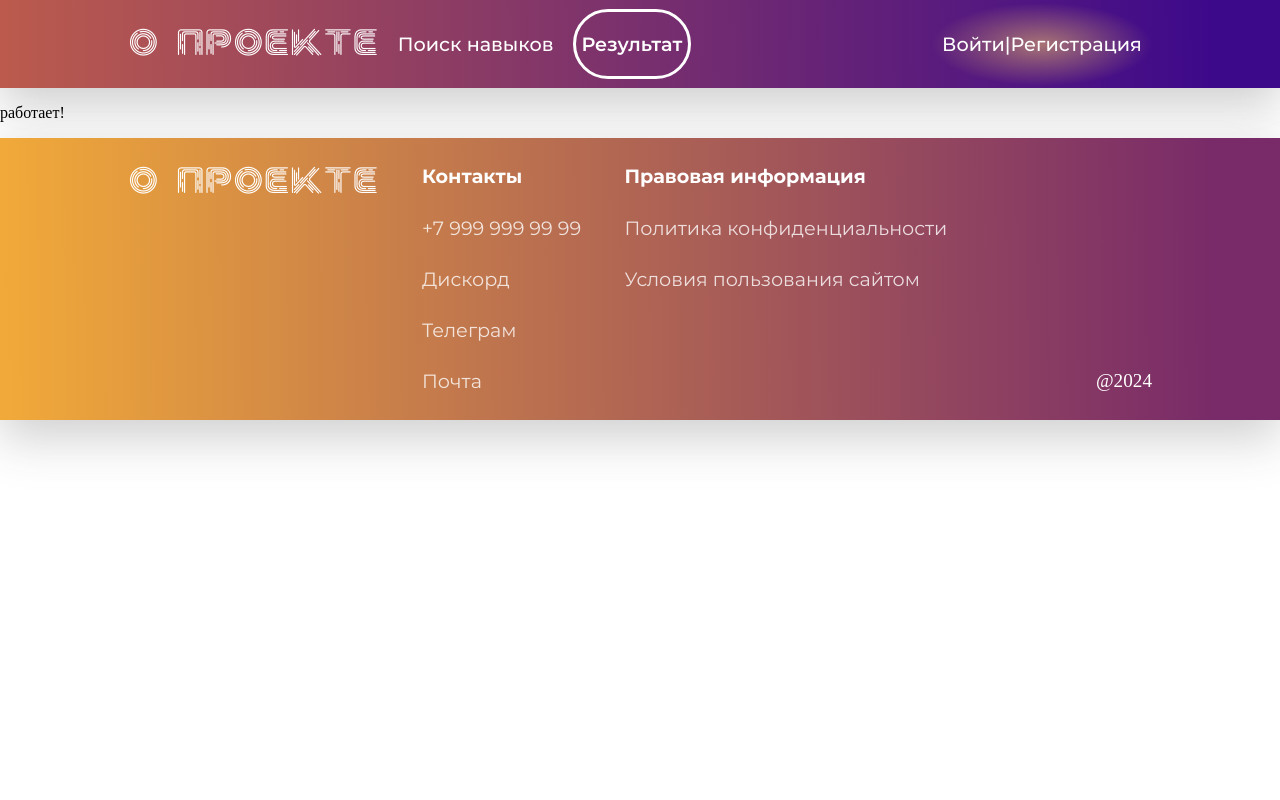
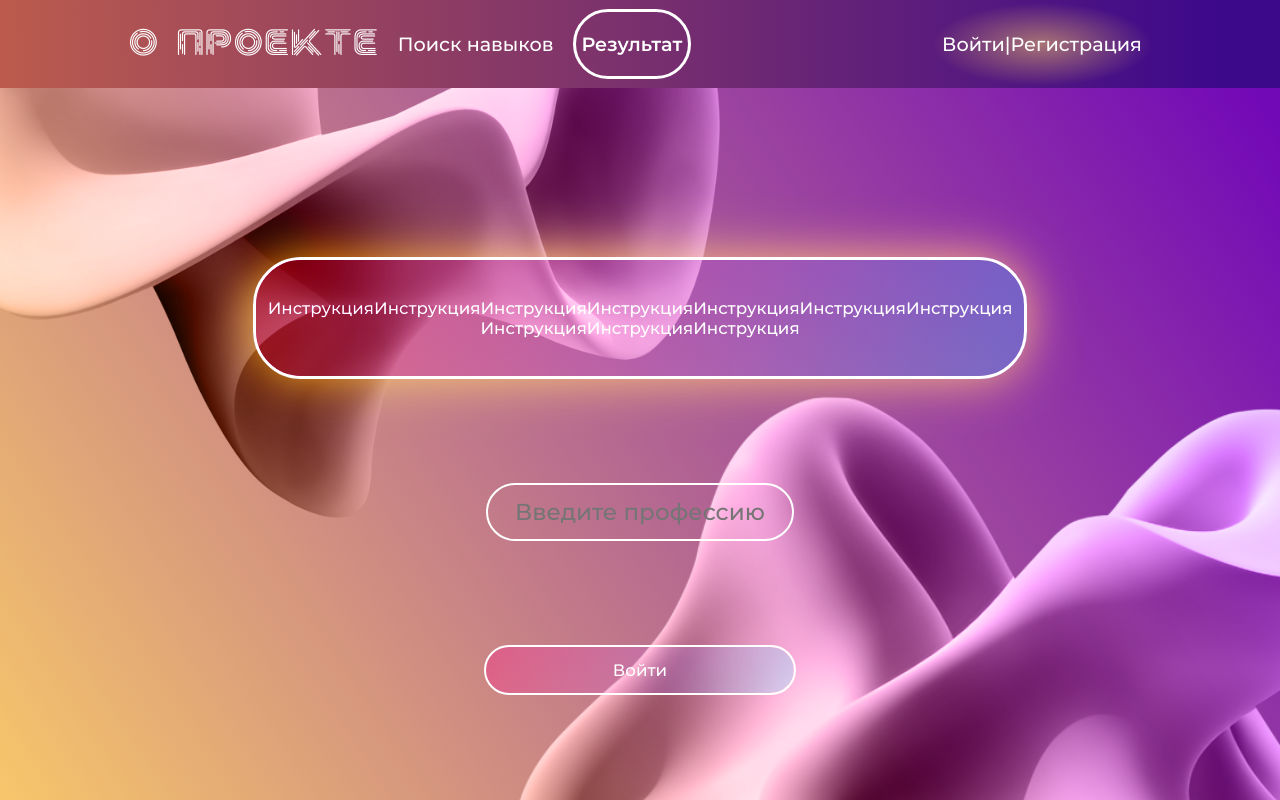
Before and after one commit to IlyaMukhametyanov/hh_analized, an Angular app: page /skills in a window 1280 px wide. Shown: the top 800 px of the page. Built offline with nearby package versions, Linux system fonts and the light colour scheme.

Commit message:
сделана страница первая с заполнением профессии

```diff
--- a/src/app/components/skill-analize/skill-analize.component.html
+++ b/src/app/components/skill-analize/skill-analize.component.html
@@ -1,3 +1,11 @@
 <app-header></app-header>
-<p>работает!</p>
+<div class="background">
+    <div class="graphic">
+        <div class="content">
+            <p class="bigMessage">ИнструкцияИнструкцияИнструкцияИнструкцияИнструкцияИнструкцияИнструкция ИнструкцияИнструкцияИнструкция</p>
+            <input type='text' placeholder="Введите профессию" class="input widthSec2"/>
+            <p class="proceedButton widthSec2"><a routerLink="/skillsUpload">Войти</a></p>
+        </div>
+    </div>
+</div>
 <app-footer></app-footer>
--- a/src/app/components/skill-analize/skill-analize.component.scss
+++ b/src/app/components/skill-analize/skill-analize.component.scss
@@ -0,0 +1,77 @@
+.background{
+  background: linear-gradient(236.73deg, #7209B7 1.57%, #FFD166 96.64%);
+  height: 100vh;
+}
+.graphic{
+  display: flex;
+  flex-direction: column;
+  justify-content: center;
+  align-items: center;
+  background:  linear-gradient(236.73deg, #7209B7 1.57%, #FFD166 96.64%) no-repeat fixed,
+  url(../../../assets/15.png) 0% 35% no-repeat ,
+  url(../../../assets/17.png) 100% 0% no-repeat ;
+  background-size: auto 75vw;
+  background-blend-mode: color;
+    //padding: 5% 0% 5% 0%;
+  height: inherit;
+}
+.content {
+  display: flex;
+  flex-direction: column;
+  align-items: center;
+  justify-content: space-evenly;
+  width: 100%;
+  height: 100%;
+  user-select: none;
+  padding: 5% 0% 7% 0%;
+  color: white;
+}
+.bigMessage{
+  font-size: 1.3vw;
+  font-family: 'montserratmedium';
+  width: 60%;
+  display: flex;
+  border: 3px solid #FFFFFF;
+  border-radius: 3rem;
+  padding: 3% 0% 3% 0%;
+  background: linear-gradient(108.58deg, rgba(247, 37, 133, 0.4) 0.57%, rgba(76, 201, 240, 0.4) 94.71%);
+  mix-blend-mode: hard-light;
+  box-shadow: #FFD166 0 0 50px;
+  flex-direction: column;
+  text-align: center;
+  justify-content: space-between;
+  align-content: space-between;
+}
+.input{
+  font-family: montserratmedium;
+  //margin-bottom: 5%;
+  font-size: 1.8vw;
+  box-sizing: border-box;
+  display: block;
+  border: 2px solid white;
+  border-radius: 2rem;
+  color: inherit;
+  background: transparent;
+  text-align: center;
+}
+.proceedButton{
+  font-family: montserratmedium;
+  font-size: 1.3vw;
+  display: flex;
+  justify-content: center;
+  border: 2px solid #FFFFFF;
+  border-radius: 2rem;
+  background: linear-gradient(108.58deg, rgba(247, 37, 133, 0.4) 0.57%, rgba(76, 201, 240, 0.4) 94.71%);
+  mix-blend-mode: hard-light;
+
+
+}
+.widthSec2{
+  width: 24%;
+  padding: 1% 0% 1% 0%;
+}
+a{
+  outline: none;
+  text-decoration: none;
+  color: inherit;
+}
```
Also changed, not shown: src/assets/15.png (added), src/assets/17.png (added).
